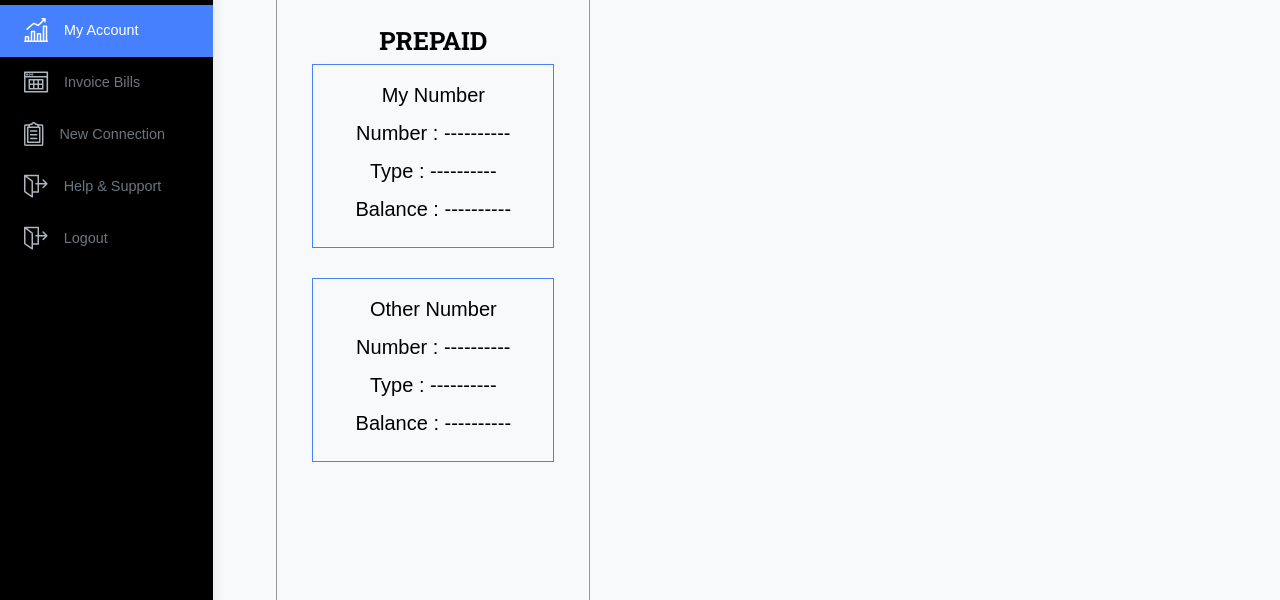
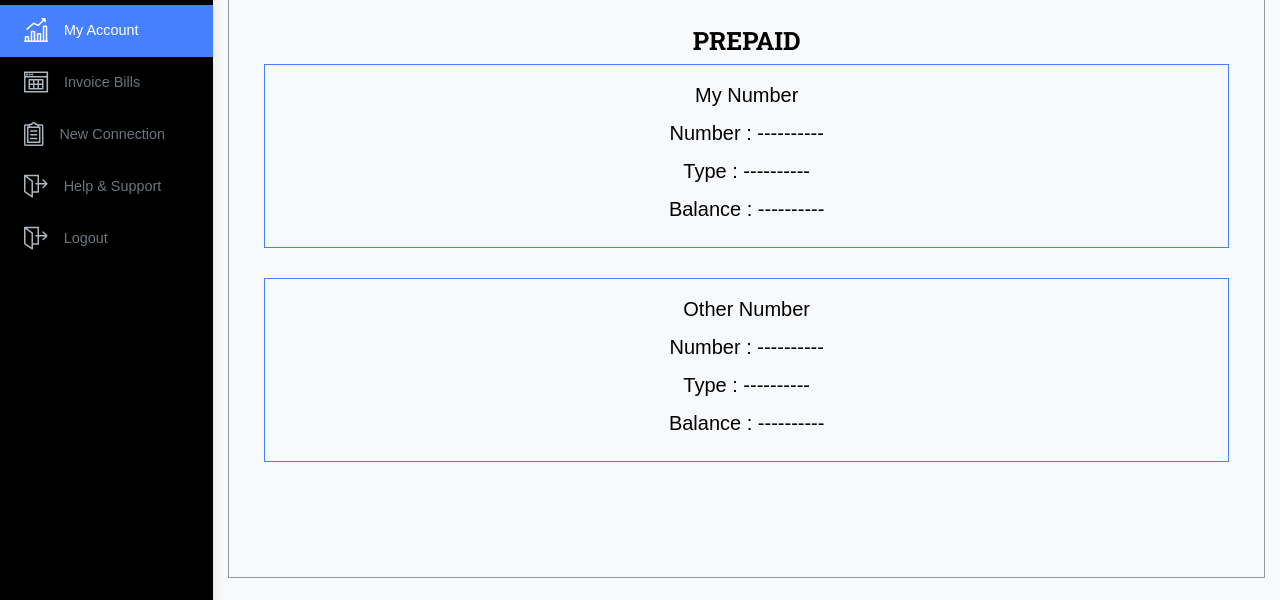
Before and after one commit to Mohanaprasad1997/Voizfonica, a website: page voizfonica/dashboard/myaccount.html in a window 1280 px wide. Shown: the part 154-754 px from the top of the page. Drawn offline with nearby package versions, Linux system fonts and the light colour scheme.

Commit message:
Update myaccount.html

```diff
--- a/voizfonica/dashboard/myaccount.html
+++ b/voizfonica/dashboard/myaccount.html
@@ -53,6 +53,7 @@ footer{padding:25px 0;text-align:center;  width: -webkit-fill-available;  }
   margin: 15px;
   padding: 15px;
   text-align: center;
+      width: -webkit-fill-available;
 
 }
 .container-fluid{
@@ -131,7 +132,7 @@ body, html {
       </div>
 
       <div class="page-holder w-100 d-flex flex-wrap" >
-        <div class="container-fluid px-xl-5">
+
    <div class="page-holder w-100 d-flex flex-wrap">
   <div id="contactdetail" style="font-size: 20px;margin-top: 10px;margin-bottom: 0px;">
   <button class="tablink" onclick="openPage('Prepaid', this)" id="defaultOpen" style="font-family: Roboto Slab">Prepaid</button>
@@ -214,10 +215,7 @@ body, html {
 </div>
 
     </div>
-        </div>
 
-
-      </div>
        <footer >
       <div class="container">
         <div class="row">
@@ -250,8 +248,8 @@ body, html {
         </div>
       </div>
     </footer>
-    </div>
 
+</div>
 
 <script>
 function openPage(pageName,elmnt) {
```
